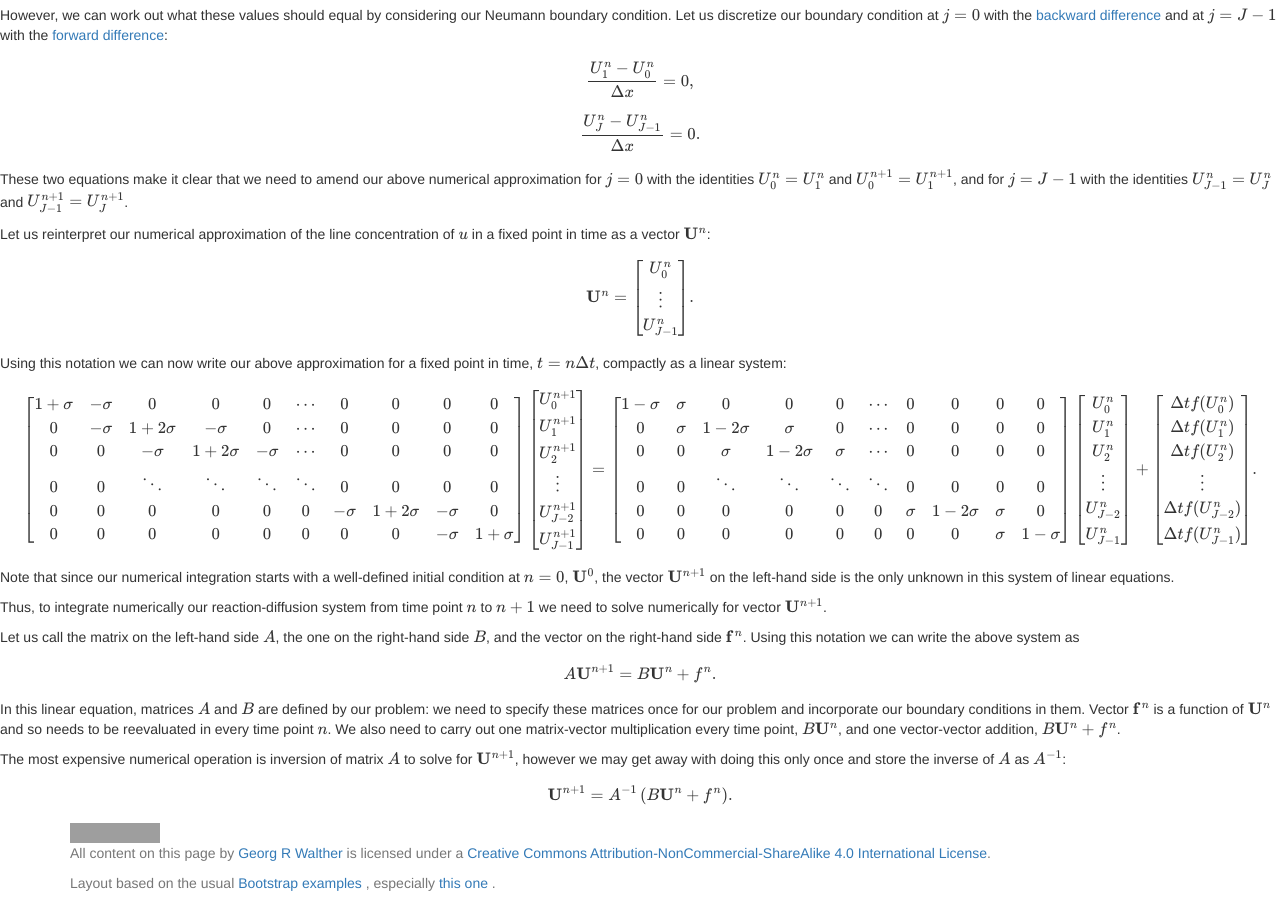
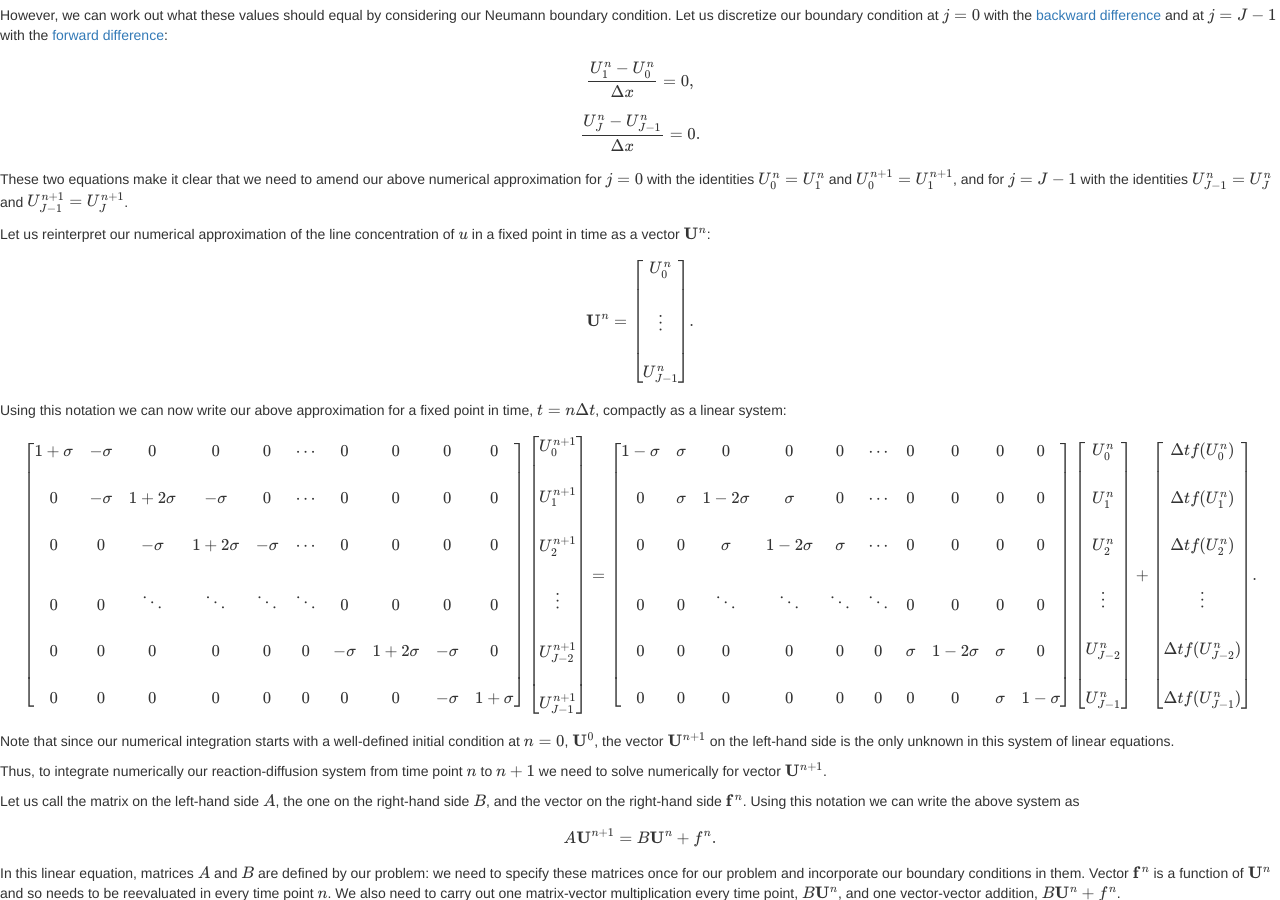
Before and after one commit to waltherg/backup.waltherg.github.io, a Jekyll site: the page built from _posts/2013-12-03-Crank_Nicolson.md, in a window 1280 px wide and 900 px high, scrolled down 2063 px. Built offline with Jekyll 4.4.1, drawn with Linux system fonts in a browser that asks for light colours; nearby versions of some CDN libraries; formulas are drawn with MathJax 3; comment, search, counter and statistics services are not loaded; grey boxes are pictures that could not be loaded.

Commit message:
escape double backslash

```diff
--- a/_posts/2013-12-03-Crank_Nicolson.md
+++ b/_posts/2013-12-03-Crank_Nicolson.md
@@ -166,50 +166,50 @@ Let us reinterpret our numerical approximation of the line concentration of $u$
 in a fixed point in time as a vector $\mathbf{U}^n$:
 
 $$\mathbf{U}^n =
-\begin{bmatrix} U_0^n \\ \vdots \\ U_{J-1}^n \end{bmatrix}.$$
+\begin{bmatrix} U_0^n \\\\ \vdots \\\\ U_{J-1}^n \end{bmatrix}.$$
 
 Using this notation we can now write our above approximation for a fixed point
 in time, $t = n \Delta t$, compactly as a linear system:
 
 $$
 \begin{bmatrix}
-1+\sigma & -\sigma & 0 & 0 & 0 & \cdots & 0 & 0 & 0 & 0\\
-0 & -\sigma & 1+2\sigma & -\sigma & 0 & \cdots & 0 & 0 & 0 & 0 \\
-0 & 0 & -\sigma & 1+2\sigma & -\sigma & \cdots & 0 & 0 & 0 & 0 \\
-0 & 0 & \ddots & \ddots & \ddots & \ddots & 0 & 0 & 0 & 0 \\
-0 & 0 & 0 & 0 & 0 & 0 & -\sigma & 1+2\sigma & -\sigma & 0 \\
+1+\sigma & -\sigma & 0 & 0 & 0 & \cdots & 0 & 0 & 0 & 0\\\\
+0 & -\sigma & 1+2\sigma & -\sigma & 0 & \cdots & 0 & 0 & 0 & 0 \\\\
+0 & 0 & -\sigma & 1+2\sigma & -\sigma & \cdots & 0 & 0 & 0 & 0 \\\\
+0 & 0 & \ddots & \ddots & \ddots & \ddots & 0 & 0 & 0 & 0 \\\\
+0 & 0 & 0 & 0 & 0 & 0 & -\sigma & 1+2\sigma & -\sigma & 0 \\\\
 0 & 0 & 0 & 0 & 0 & 0 & 0 & 0 & -\sigma & 1+\sigma
 \end{bmatrix}
 \begin{bmatrix}
-U_0^{n+1} \\
-U_1^{n+1} \\
-U_2^{n+1} \\
-\vdots \\
-U_{J-2}^{n+1} \\
+U_0^{n+1} \\\\
+U_1^{n+1} \\\\
+U_2^{n+1} \\\\
+\vdots \\\\
+U_{J-2}^{n+1} \\\\
 U_{J-1}^{n+1}
 \end{bmatrix} =
 \begin{bmatrix}
-1-\sigma & \sigma & 0 & 0 & 0 & \cdots & 0 & 0 & 0 & 0\\
-0 & \sigma & 1-2\sigma & \sigma & 0 & \cdots & 0 & 0 & 0 & 0 \\
-0 & 0 & \sigma & 1-2\sigma & \sigma & \cdots & 0 & 0 & 0 & 0 \\
-0 & 0 & \ddots & \ddots & \ddots & \ddots & 0 & 0 & 0 & 0 \\
-0 & 0 & 0 & 0 & 0 & 0 & \sigma & 1-2\sigma & \sigma & 0 \\
+1-\sigma & \sigma & 0 & 0 & 0 & \cdots & 0 & 0 & 0 & 0\\\\
+0 & \sigma & 1-2\sigma & \sigma & 0 & \cdots & 0 & 0 & 0 & 0 \\\\
+0 & 0 & \sigma & 1-2\sigma & \sigma & \cdots & 0 & 0 & 0 & 0 \\\\
+0 & 0 & \ddots & \ddots & \ddots & \ddots & 0 & 0 & 0 & 0 \\\\
+0 & 0 & 0 & 0 & 0 & 0 & \sigma & 1-2\sigma & \sigma & 0 \\\\
 0 & 0 & 0 & 0 & 0 & 0 & 0 & 0 & \sigma & 1-\sigma
 \end{bmatrix}
 \begin{bmatrix}
-U_0^{n} \\
-U_1^{n} \\
-U_2^{n} \\
-\vdots \\
-U_{J-2}^{n} \\
+U_0^{n} \\\\
+U_1^{n} \\\\
+U_2^{n} \\\\
+\vdots \\\\
+U_{J-2}^{n} \\\\
 U_{J-1}^{n}
 \end{bmatrix} +
 \begin{bmatrix}
-\Delta t f(U_0^n) \\
-\Delta t f(U_1^n) \\
-\Delta t f(U_2^n) \\
-\vdots \\
-\Delta t f(U_{J-2}^n) \\
+\Delta t f(U_0^n) \\\\
+\Delta t f(U_1^n) \\\\
+\Delta t f(U_2^n) \\\\
+\vdots \\\\
+\Delta t f(U_{J-2}^n) \\\\
 \Delta t f(U_{J-1}^n)
 \end{bmatrix}.
 $$
```
